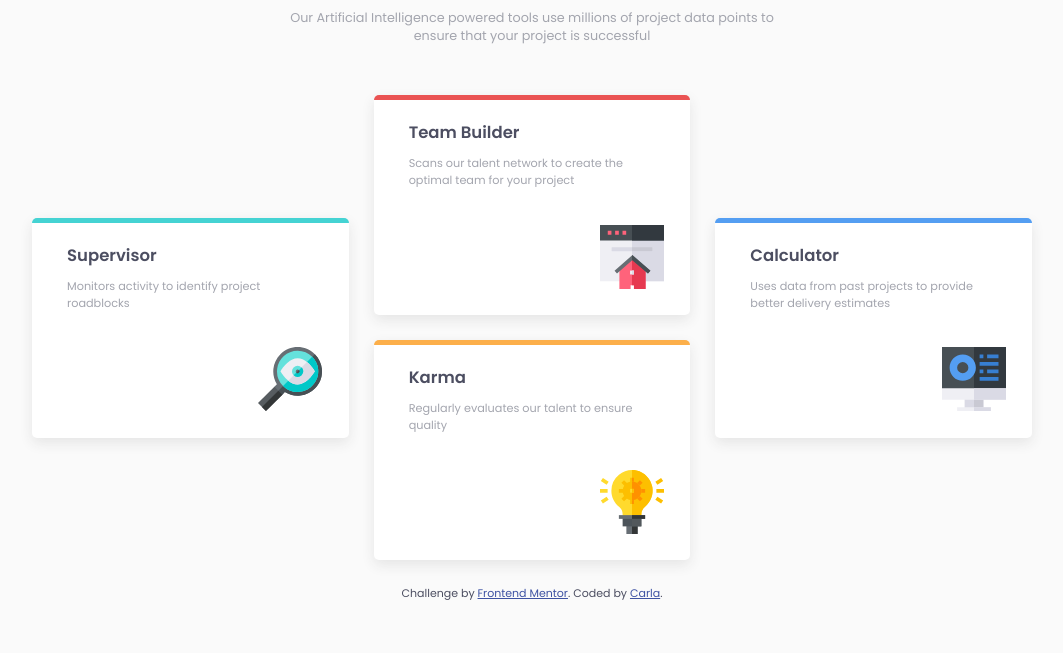
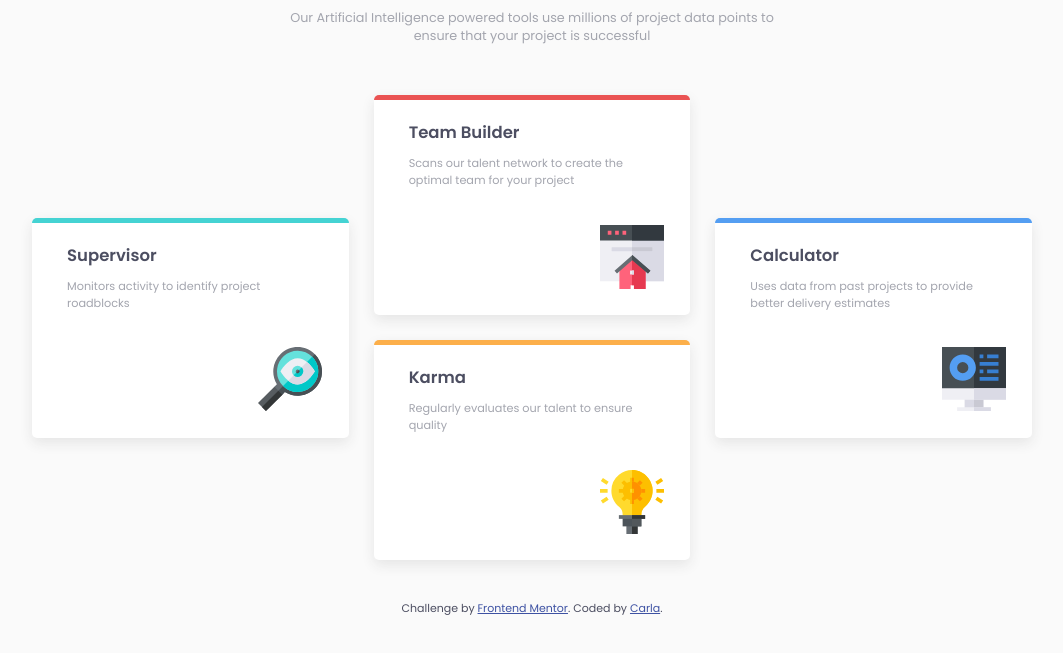
Before and after one commit to iamcgs/four-card-feature-section, a plain HTML site: page index.html in a window 1280 px wide. Shown: the part 141-794 px from the top of the page, without its empty margins (108-1171 px from the left). Drawn offline with Linux system fonts and the light colour scheme.

Commit message:
update margin footer

```diff
--- a/main.css
+++ b/main.css
@@ -118,7 +118,7 @@ header .description {
 
 /* Footer */
 footer {
-  margin: 25px auto;
+  margin: 40px auto;
 }
 
 .attribution {
```
